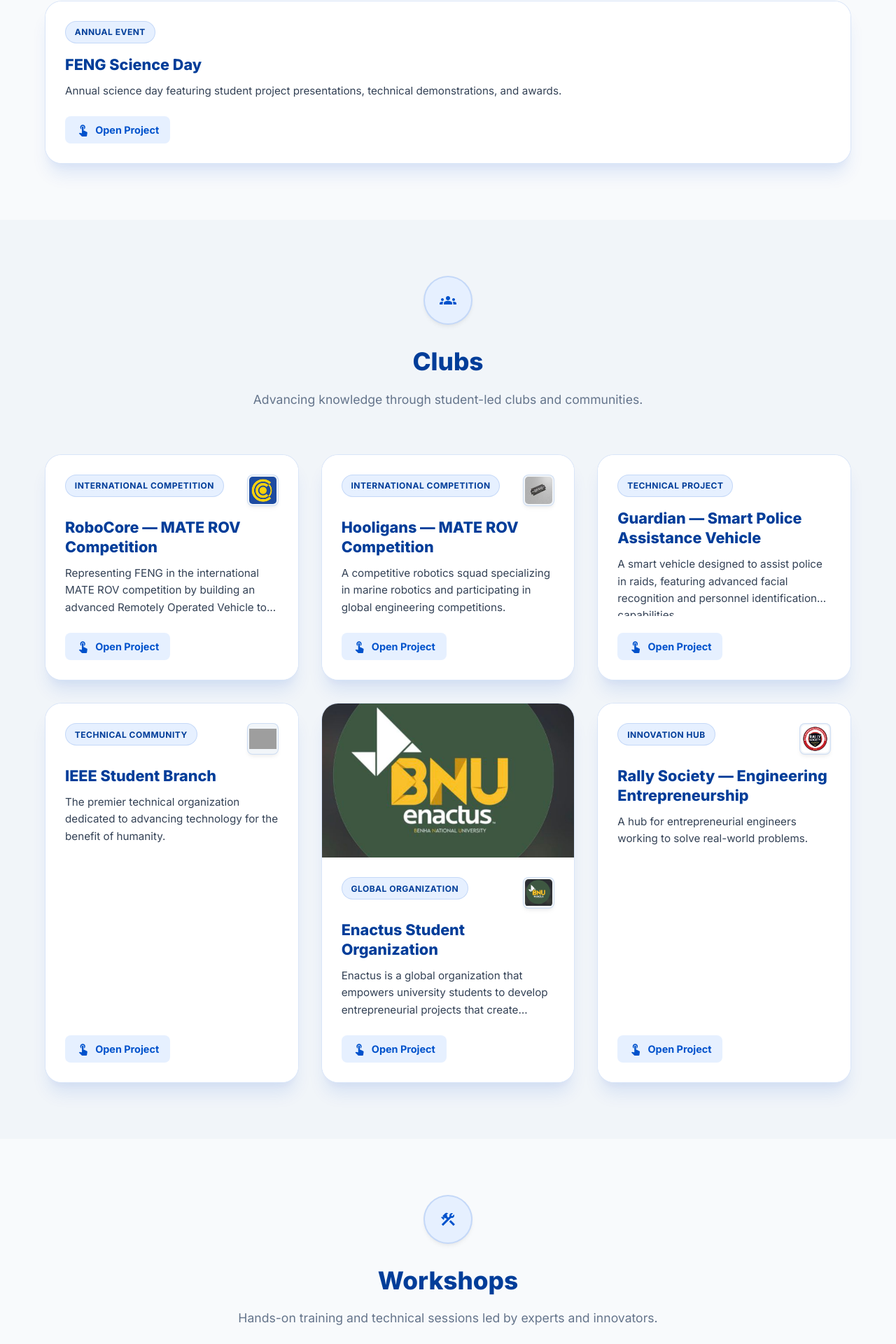
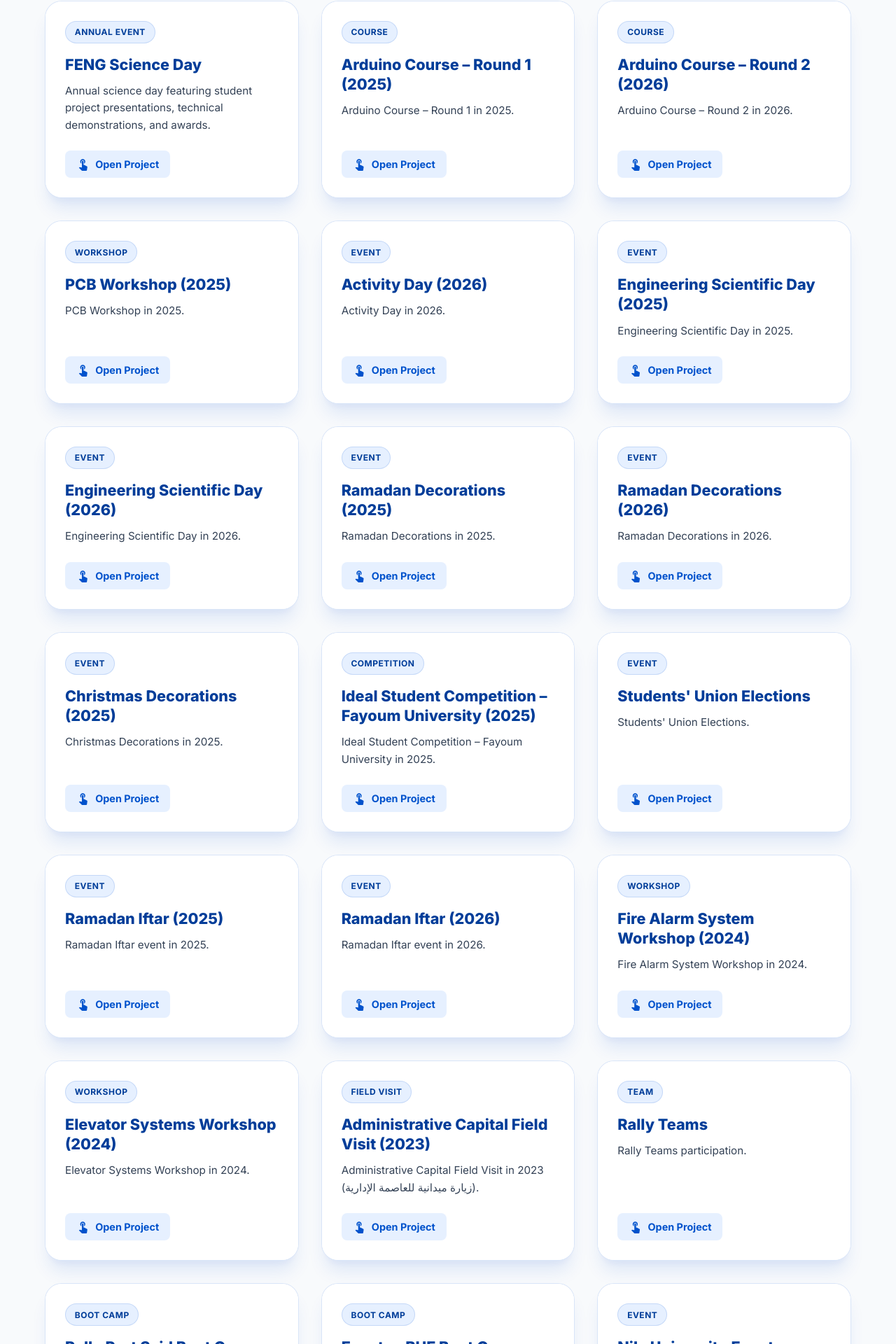
Before and after one commit to moatazmohamedcr852-png/bnu-feng-activities, a React (Vite) app: page / in a window 1280 px wide. Shown: the part 3343-5263 px from the top of the page at 70% size. Built offline with nearby package versions, Linux system fonts and the light colour scheme; grey boxes are pictures that could not be loaded.

Commit message:
Add new list of events to data.js

```diff
--- a/src/data.js
+++ b/src/data.js
@@ -241,5 +241,185 @@ export const projectsData = [
       "Abdelrahman Nayef", "Kirolos Maged", "Karen Sameh",
       "Pierre Samir", "Youssef Walid"
     ]
+  },
+  {
+    id: "arduino-course-round1-2025",
+    category: "events",
+    title: "Arduino Course – Round 1 (2025)",
+    description: "Arduino Course – Round 1 in 2025.",
+    image: "",
+    badgeText: "Course",
+    badgeClass: "badge-seminar"
+  },
+  {
+    id: "arduino-course-round2-2026",
+    category: "events",
+    title: "Arduino Course – Round 2 (2026)",
+    description: "Arduino Course – Round 2 in 2026.",
+    image: "",
+    badgeText: "Course",
+    badgeClass: "badge-seminar"
+  },
+  {
+    id: "pcb-workshop-2025",
+    category: "events",
+    title: "PCB Workshop (2025)",
+    description: "PCB Workshop in 2025.",
+    image: "",
+    badgeText: "Workshop",
+    badgeClass: "badge-seminar"
+  },
+  {
+    id: "activity-day-2026",
+    category: "events",
+    title: "Activity Day (2026)",
+    description: "Activity Day in 2026.",
+    image: "",
+    badgeText: "Event",
+    badgeClass: "badge-seminar"
+  },
+  {
+    id: "engineering-scientific-day-2025",
+    category: "events",
+    title: "Engineering Scientific Day (2025)",
+    description: "Engineering Scientific Day in 2025.",
+    image: "",
+    badgeText: "Event",
+    badgeClass: "badge-seminar"
+  },
+  {
+    id: "engineering-scientific-day-2026",
+    category: "events",
+    title: "Engineering Scientific Day (2026)",
+    description: "Engineering Scientific Day in 2026.",
+    image: "",
+    badgeText: "Event",
+    badgeClass: "badge-seminar"
+  },
+  {
+    id: "ramadan-decorations-2025",
+    category: "events",
+    title: "Ramadan Decorations (2025)",
+    description: "Ramadan Decorations in 2025.",
+    image: "",
+    badgeText: "Event",
+    badgeClass: "badge-seminar"
+  },
+  {
+    id: "ramadan-decorations-2026",
+    category: "events",
+    title: "Ramadan Decorations (2026)",
+    description: "Ramadan Decorations in 2026.",
+    image: "",
+    badgeText: "Event",
+    badgeClass: "badge-seminar"
+  },
+  {
+    id: "christmas-decorations-2025",
+    category: "events",
+    title: "Christmas Decorations (2025)",
+    description: "Christmas Decorations in 2025.",
+    image: "",
+    badgeText: "Event",
+    badgeClass: "badge-seminar"
+  },
+  {
+    id: "ideal-student-competition-2025",
+    category: "events",
+    title: "Ideal Student Competition – Fayoum University (2025)",
+    description: "Ideal Student Competition – Fayoum University in 2025.",
+    image: "",
+    badgeText: "Competition",
+    badgeClass: "badge-competition"
+  },
+  {
+    id: "students-union-elections",
+    category: "events",
+    title: "Students' Union Elections",
+    description: "Students' Union Elections.",
+    image: "",
+    badgeText: "Event",
+    badgeClass: "badge-seminar"
+  },
+  {
+    id: "ramadan-iftar-2025",
+    category: "events",
+    title: "Ramadan Iftar (2025)",
+    description: "Ramadan Iftar event in 2025.",
+    image: "",
+    badgeText: "Event",
+    badgeClass: "badge-seminar"
+  },
+  {
+    id: "ramadan-iftar-2026",
+    category: "events",
+    title: "Ramadan Iftar (2026)",
+    description: "Ramadan Iftar event in 2026.",
+    image: "",
+    badgeText: "Event",
+    badgeClass: "badge-seminar"
+  },
+  {
+    id: "fire-alarm-system-workshop-2024",
+    category: "events",
+    title: "Fire Alarm System Workshop (2024)",
+    description: "Fire Alarm System Workshop in 2024.",
+    image: "",
+    badgeText: "Workshop",
+    badgeClass: "badge-seminar"
+  },
+  {
+    id: "elevator-systems-workshop-2024",
+    category: "events",
+    title: "Elevator Systems Workshop (2024)",
+    description: "Elevator Systems Workshop in 2024.",
+    image: "",
+    badgeText: "Workshop",
+    badgeClass: "badge-seminar"
+  },
+  {
+    id: "administrative-capital-visit-2023",
+    category: "events",
+    title: "Administrative Capital Field Visit (2023)",
+    description: "Administrative Capital Field Visit in 2023 (زيارة ميدانية للعاصمة الإدارية).",
+    image: "",
+    badgeText: "Field Visit",
+    badgeClass: "badge-seminar"
+  },
+  {
+    id: "rally-teams",
+    category: "events",
+    title: "Rally Teams",
+    description: "Rally Teams participation.",
+    image: "",
+    badgeText: "Team",
+    badgeClass: "badge-competition"
+  },
+  {
+    id: "rally-port-said-boot-camp",
+    category: "events",
+    title: "Rally Port Said Boot Camp",
+    description: "Rally Port Said Boot Camp.",
+    image: "",
+    badgeText: "Boot Camp",
+    badgeClass: "badge-seminar"
+  },
+  {
+    id: "enactus-bue-boot-camp",
+    category: "events",
+    title: "Enactus BUE Boot Camp",
+    description: "Enactus BUE Boot Camp.",
+    image: "",
+    badgeText: "Boot Camp",
+    badgeClass: "badge-seminar"
+  },
+  {
+    id: "nile-university-event",
+    category: "events",
+    title: "Nile University Event",
+    description: "Nile University Event (ROV, Can Crusher, and Robotic Arm).",
+    image: "",
+    badgeText: "Event",
+    badgeClass: "badge-seminar"
   }
 ];
```
Also changed, not shown: clubs/rally_team.jpeg (added), 1 other file (tests, documents, lock files or other folders).
